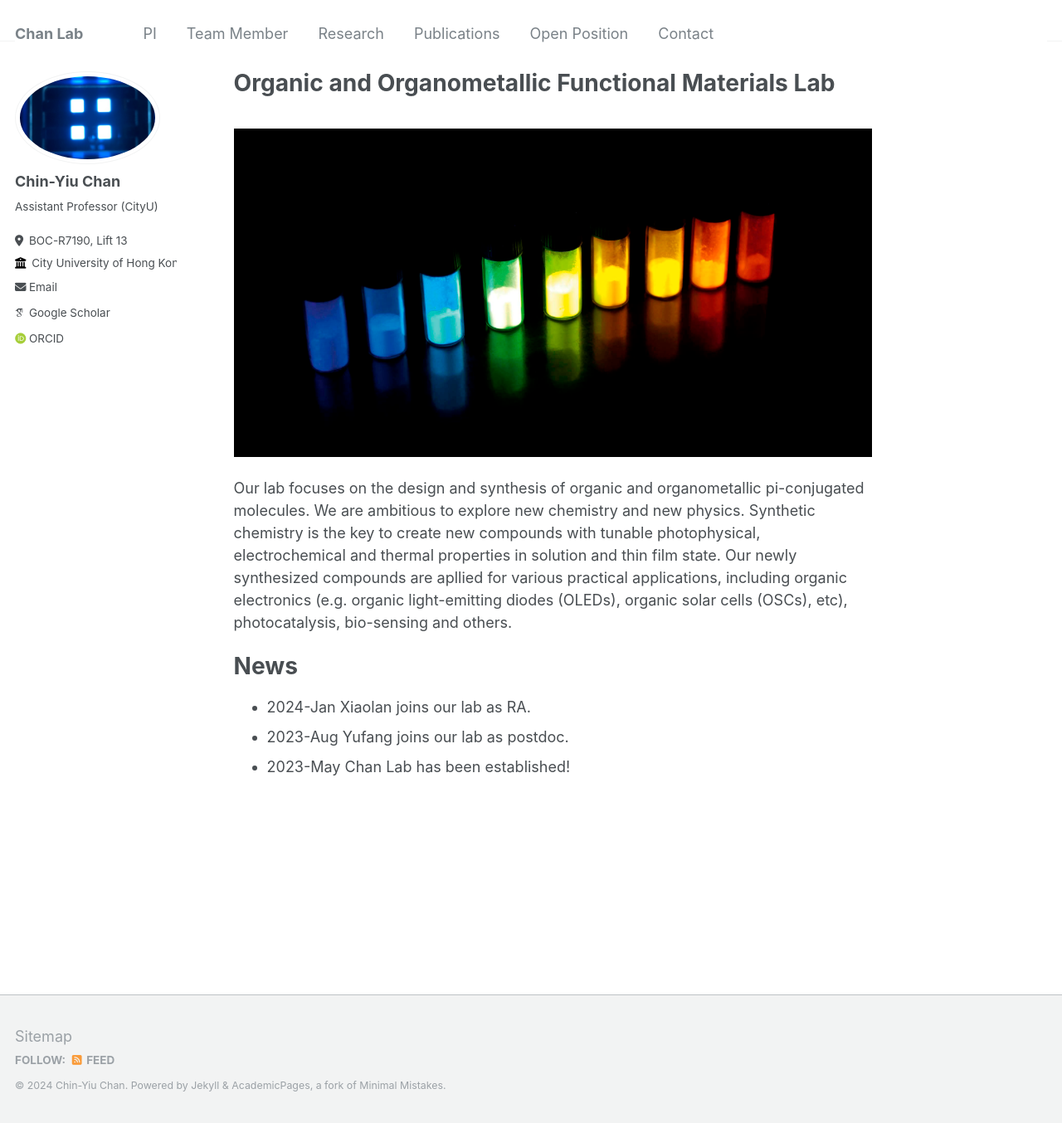
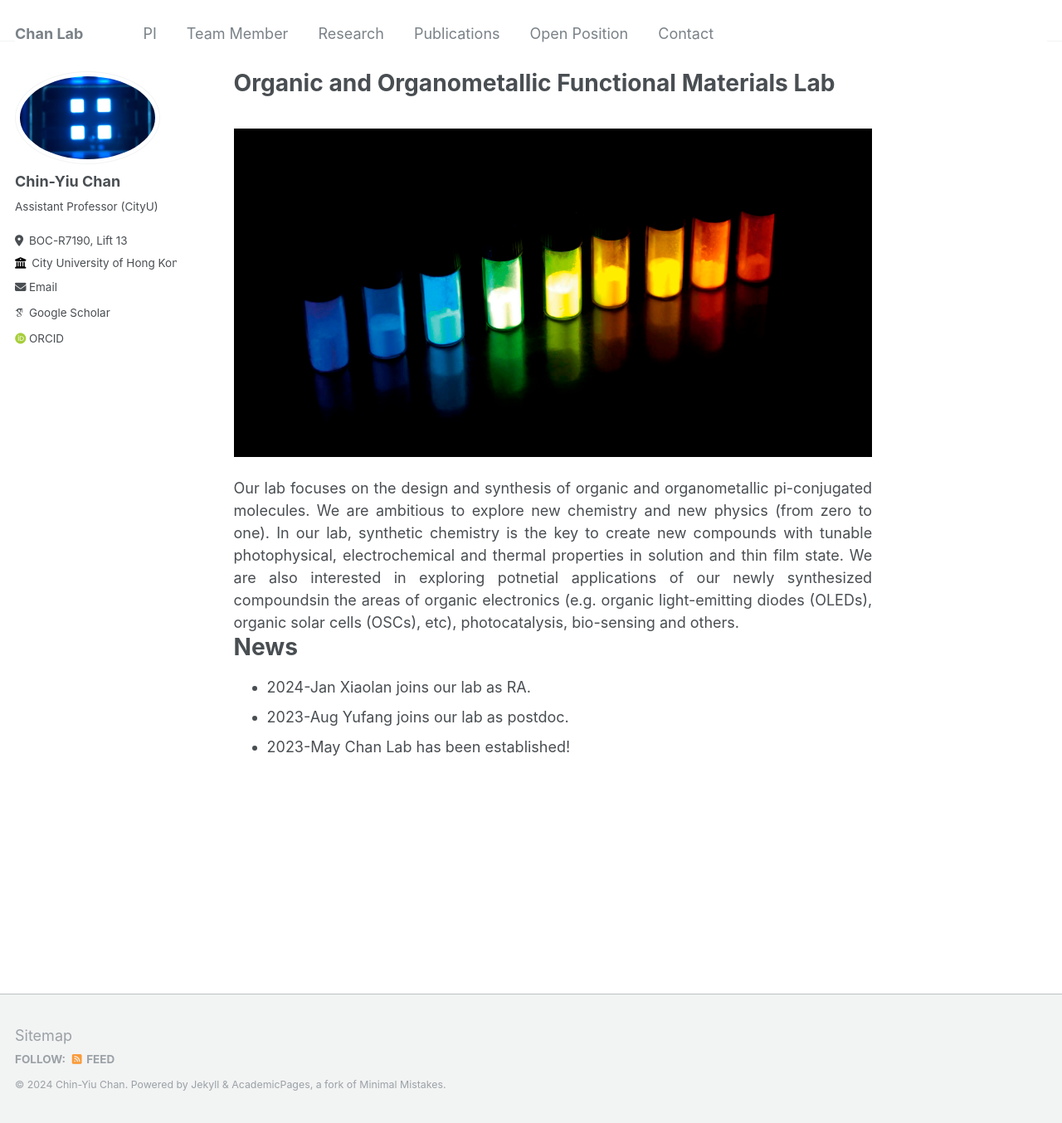
Before and after one commit to cychan-chem/chinychan.github.io, a Jekyll site: the page built from _pages/about.md, in a window 1280 px wide and 1354 px high. Shown: the whole window at 83% size. Built offline with Jekyll 4.4.1, drawn with Linux system fonts in a browser that asks for light colours; some web fonts are replaced.

Commit message:
Update about.md

```diff
--- a/_pages/about.md
+++ b/_pages/about.md
@@ -8,8 +8,9 @@ redirect_from:
 ---
 <br/> <img src='/images/figure4.jpg'>
 
-
-Our lab focuses on the design and synthesis of organic and organometallic pi-conjugated molecules. We are ambitious to explore new chemistry and new physics. Synthetic chemistry is the key to create new compounds with tunable photophysical, electrochemical and thermal properties in solution and thin film state. Our newly synthesized compounds are apllied for various practical applications, including organic electronics (e.g. organic light-emitting diodes (OLEDs), organic solar cells (OSCs), etc), photocatalysis, bio-sensing and others.
+<div style="text-align: justify">
+    Our lab focuses on the design and synthesis of organic and organometallic pi-conjugated molecules. We are ambitious to explore new chemistry and new physics (from zero to one). In our lab, synthetic chemistry is the key to create new compounds with tunable photophysical, electrochemical and thermal properties in solution and thin film state. We are also interested in exploring potnetial applications of our newly synthesized compoundsin the areas of organic electronics (e.g. organic light-emitting diodes (OLEDs), organic solar cells (OSCs), etc), photocatalysis, bio-sensing and others.
+</div>
 
 News
 ======
```
